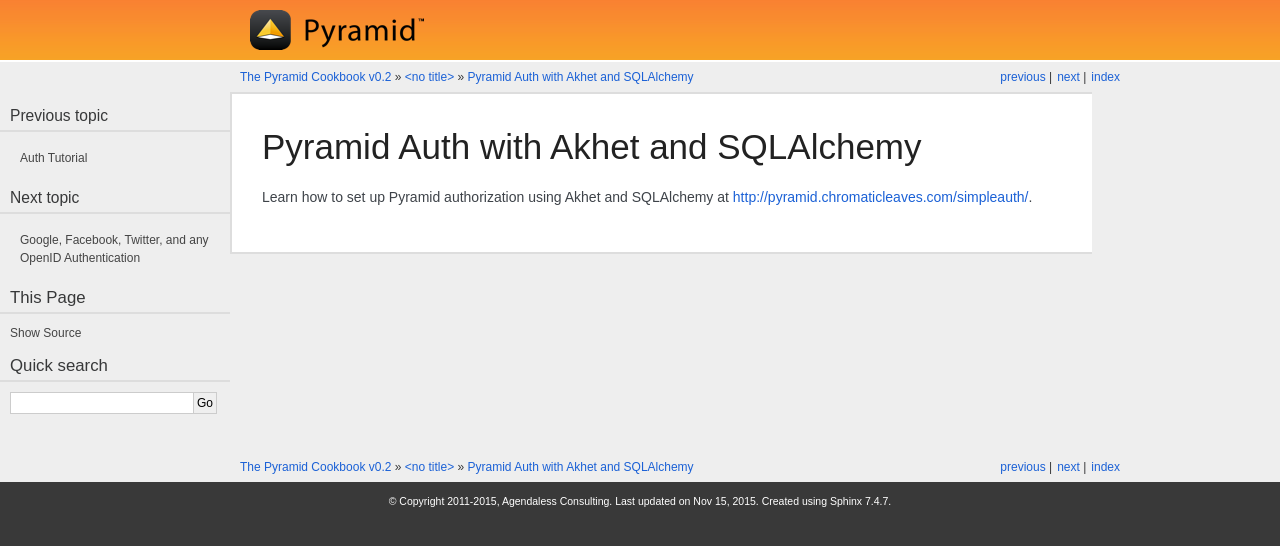
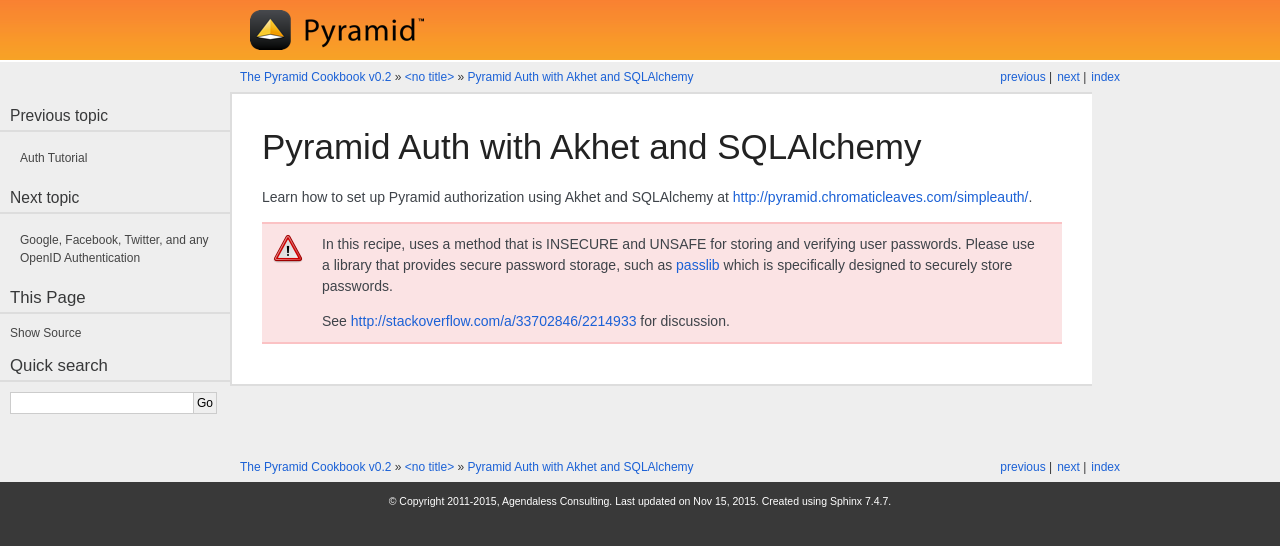
Before and after one commit to Pylons/pyramid_cookbook, a Sphinx documentation site: the page built from docs/auth/akhet_sqlalchemy.rst, in a window 1280 px wide. Shown: the top 546 px of the page. Built offline with Sphinx 7.4.7, drawn with Linux system fonts in a browser that asks for light colours; some web fonts are replaced.

Commit message:
- add rtd.txt for new theme - add warning and remedy for storing passwords in auth/akhet_sqlalchemy.rst

```diff
--- a/docs/auth/akhet_sqlalchemy.rst
+++ b/docs/auth/akhet_sqlalchemy.rst
@@ -3,3 +3,12 @@
 
 Learn how to set up Pyramid authorization using Akhet and SQLAlchemy at
 http://pyramid.chromaticleaves.com/simpleauth/.
+
+.. warning::
+
+    In this recipe, uses a method that is INSECURE and UNSAFE for storing and
+    verifying user passwords. Please use a library that provides secure
+    password storage, such as `passlib <http://pythonhosted.org/passlib/>`_
+    which is specifically designed to securely store passwords.
+
+    See http://stackoverflow.com/a/33702846/2214933 for discussion.
--- a/docs/conf.py
+++ b/docs/conf.py
@@ -124,6 +124,7 @@
 html_theme_path = pylons_sphinx_themes.get_html_themes_path()
 html_theme_options = dict(
     github_url='https://github.com/Pylons/pyramid_cookbook',
+    canonical_url='http://docs.pylonsproject.org/projects/pyramid-cookbook/en/latest/',
     )
 
 # The name for this set of Sphinx documents.  If None, it defaults to
--- /dev/null
+++ b/rtd.txt
@@ -0,0 +1 @@
+-e .[docs]
```
